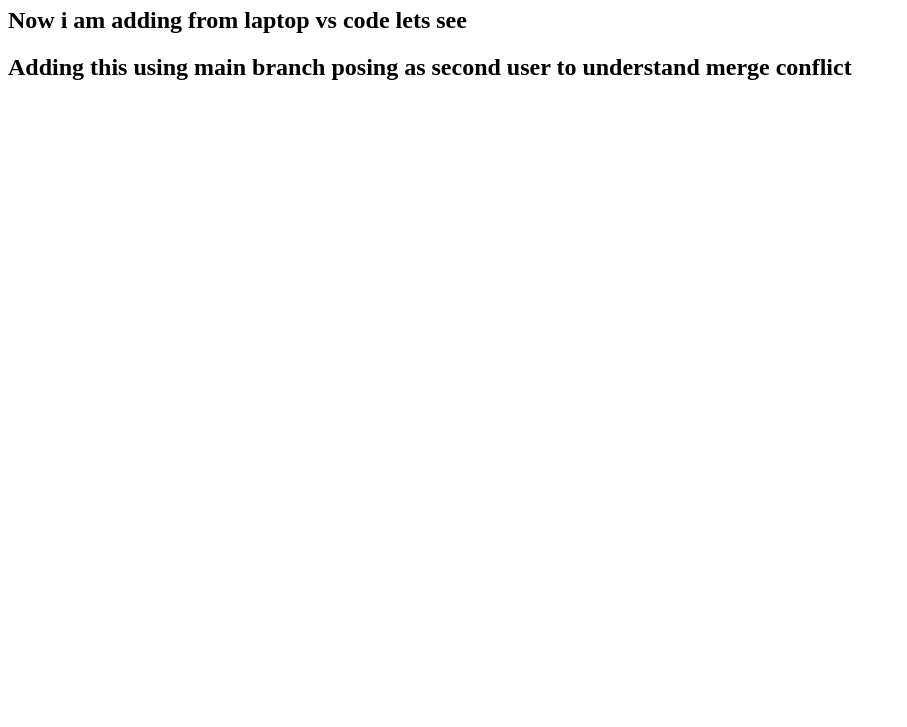
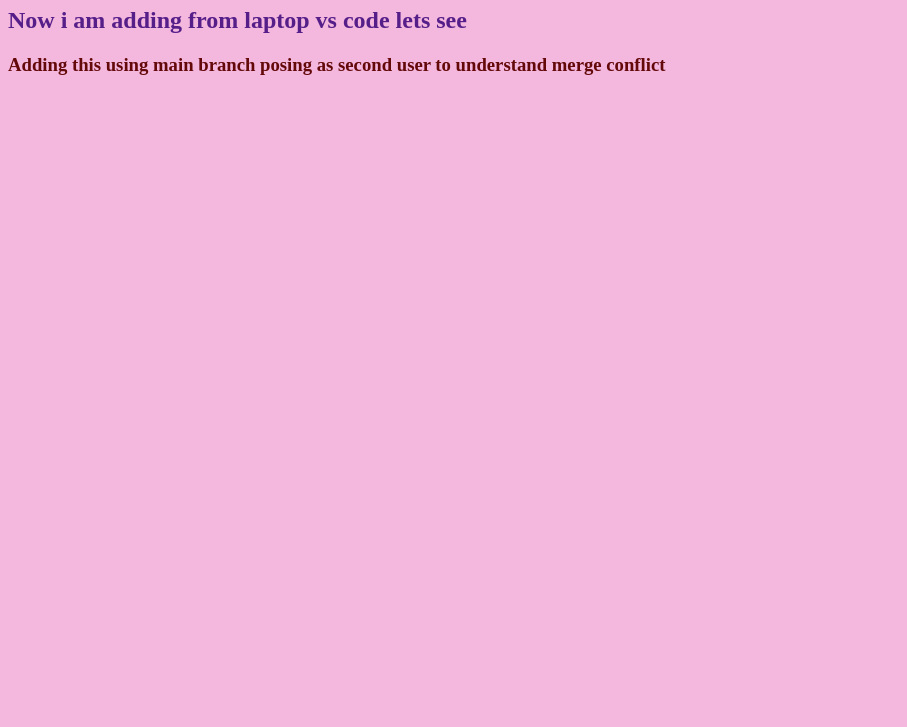
Before and after one commit to Bharathi1116/Vikasa, a plain HTML site: page index.html in a window 1280 px wide. Shown: the part 73-800 px from the top of the page, without its empty margins (0-907 px from the left). Drawn offline with Linux system fonts and the light colour scheme.

```diff
--- a/index.html
+++ b/index.html
@@ -5,12 +5,14 @@
     <meta name="viewport" content="width=device-width, initial-scale=1.0" />
     <title>Document</title>
   </head>
-  <body>
+  <body style="background-color: rgb(244, 183, 221)">
     <h1>My Git Practice, let's see how it turns out</h1>
-    <h2>Now i am adding from laptop vs code lets see</h2>
-    <h2>
+    <h2 style="color: rgb(85, 30, 137)">
+      Now i am adding from laptop vs code lets see
+    </h2>
+    <h3 style="color: rgb(99, 9, 9)">
       Adding this using main branch posing as second user to understand merge
       conflict
-    </h2>
+    </h3>
   </body>
 </html>
```
